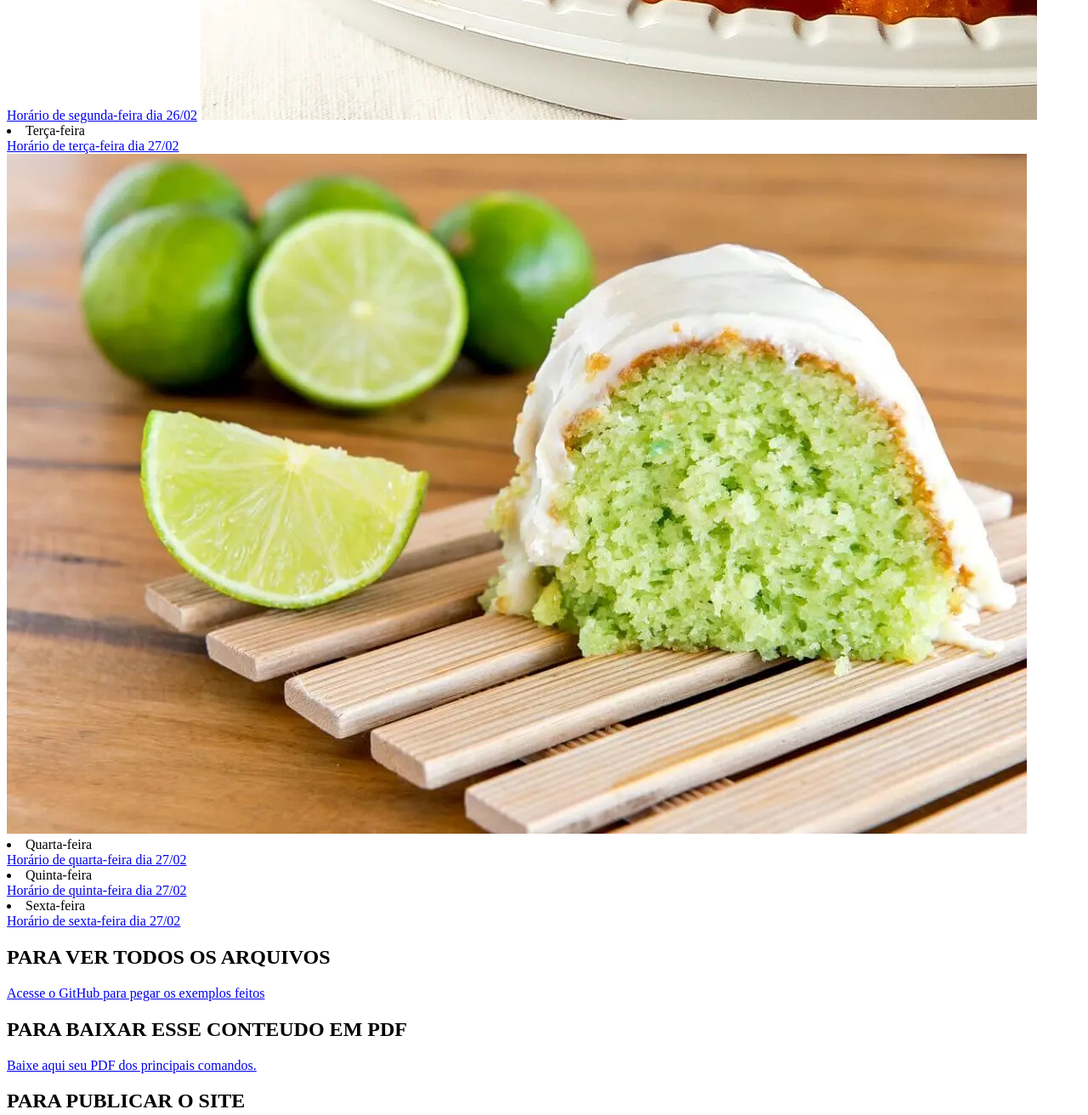
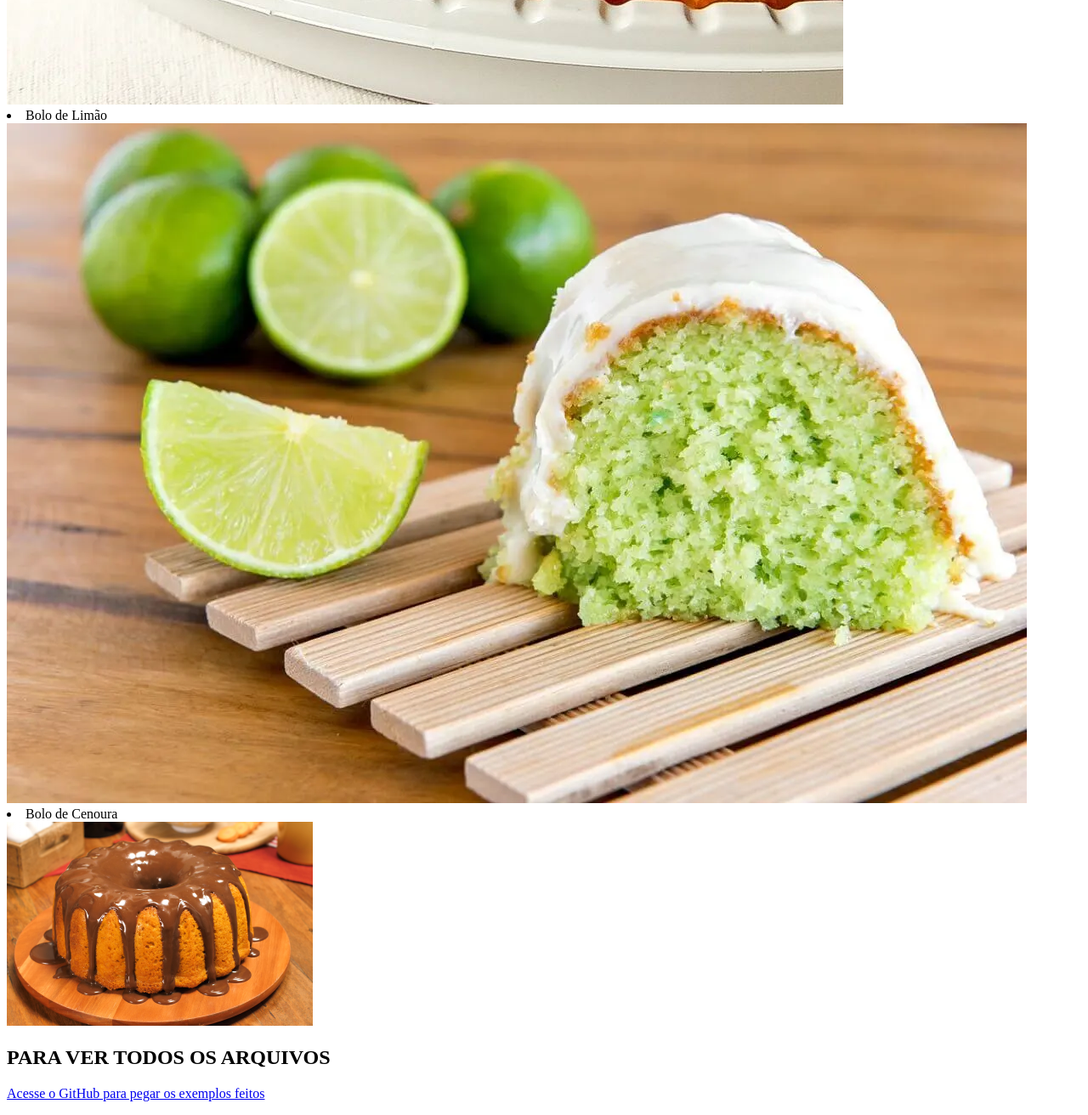
Before and after one commit to najmawendy/2024, a plain HTML site: page index.html in a window 1280 px wide. Shown: the part 1240-2552 px from the top of the page at 85% size. Drawn offline with Linux system fonts and the light colour scheme.

Commit message:
Add files via upload

```diff
--- a/index.html
+++ b/index.html
@@ -9,30 +9,18 @@
 <body>
     <h1>Family Cakes</h1>
 
-    <p>Os melhores bolos artesanais da região</p>
-
-    <img src="bara01.png" alt="logo do barão">
-    <img src="BARAO2.jpg" alt="foto do Barão">
-    <img src="NEWTON1.jpg" alt="logo do Newton">
-    <img src="NEWTON2.jpg" alt="foto do Newton">
+    <p>Os melhores bolos artesanais da região,venha conferir! </p>
 
 
-        <li>Segunda-feira</li>
-        <a href="segunda.html" target="_blank">Horário de segunda-feira dia 26/02</a>
+        <li>Bolo de Fuba</li>
         <img src="Bolo-de-fuba-com-goiabada-1.jpg" alt="Bolo de Fuba com goiabada">
 
-        <li>Terça-feira</li>
-        <a href="terca.html" target="_blank">Horário de terça-feira dia 27/02</a>
+        <li>Bolo de Limão</li>
         <img src="Receita-de-bolo-de-limao-fofinho-com-cobertura-de-leite-condensado-Foto-iStock.webp" alt="Bolo de Limão">
 
-        <li>Quarta-feira</li>
-        <a href="quarta.html" target="_blank">Horário de quarta-feira dia 27/02</a>
+        <li>Bolo de Cenoura</li>
+        <img src="329518-original.webp" alt="Bolo de Cenoura"
 
-        <li>Quinta-feira</li>
-        <a href="quinta.html" target="_blank">Horário de quinta-feira dia 27/02</a>
-
-        <li>Sexta-feira</li>
-        <a href="sexta.html" target="_blank">Horário de sexta-feira dia 27/02</a>
 
     </ol>
     <h2> PARA VER TODOS OS ARQUIVOS</h2>
--- /dev/null
+++ b/style.css
@@ -0,0 +1,7 @@
+body
+{
+    background-color: brown;
+    color: coral;
+    font-size: 12pt;
+    font-family: arial;
+}
```
Also changed, not shown: 329518-original.webp (added), bolo-de-formigueiro-.webp (added), download.jpeg (added).
